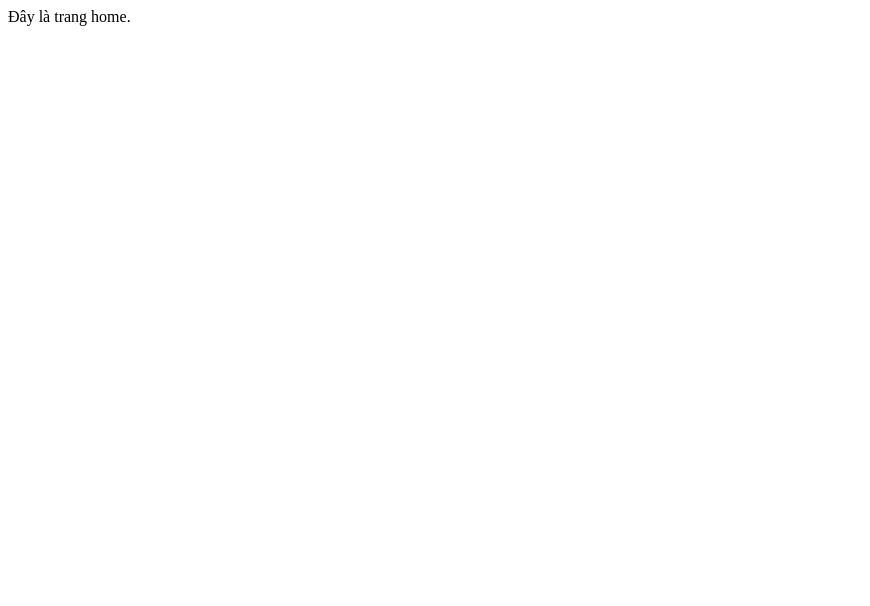
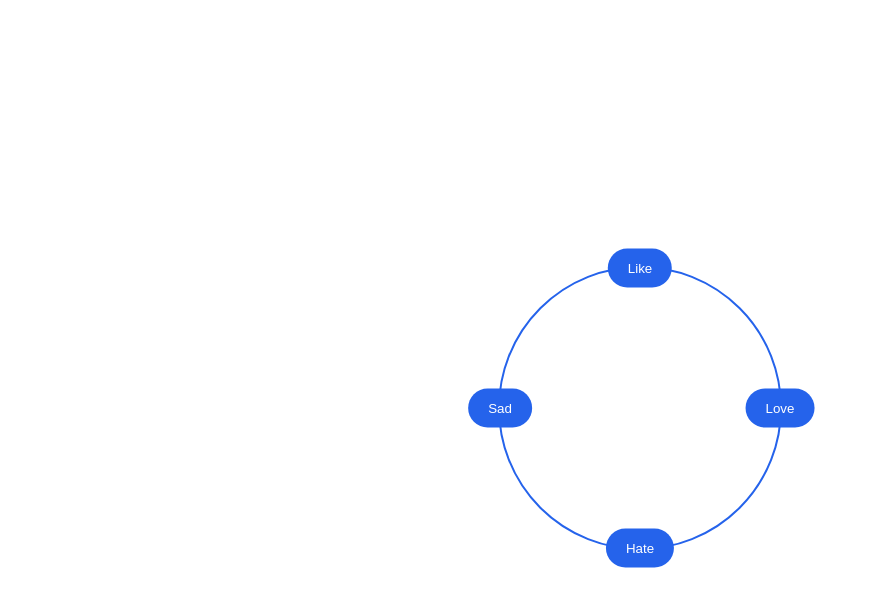
Before and after one commit to doantd11/1308, a React (Vite) app: page / in a window 1280 px wide. Shown: the top 606 px of the page, without its empty margins (0-870 px from the left). Built offline with nearby package versions, Linux system fonts and the light colour scheme.

Commit message:
[DatDT][1308][add circular home buttons]

```diff
--- a/pages/HomePage.jsx
+++ b/pages/HomePage.jsx
@@ -1,3 +1,58 @@
+const buttons = [
+  ['Like', 'top'],
+  ['Love', 'right'],
+  ['Hate', 'bottom'],
+  ['Sad', 'left'],
+];
+
 export default function HomePage() {
-  return <main>Đây là trang home.</main>;
+  return (
+    <>
+      <style>{`
+        .home-page {
+          align-items: center;
+          display: flex;
+          justify-content: center;
+          min-height: 100vh;
+        }
+
+        .button-ring {
+          border: 2px solid #2563eb;
+          border-radius: 50%;
+          height: 280px;
+          position: relative;
+          width: 280px;
+        }
+
+        .circle-button {
+          background: #2563eb;
+          border: 0;
+          border-radius: 999px;
+          color: white;
+          cursor: pointer;
+          padding: 12px 20px;
+          position: absolute;
+          transform: translate(-50%, -50%);
+        }
+
+        .circle-button:hover {
+          background: #1d4ed8;
+        }
+
+        .top { left: 50%; top: 0; }
+        .right { left: 100%; top: 50%; }
+        .bottom { left: 50%; top: 100%; }
+        .left { left: 0; top: 50%; }
+      `}</style>
+      <main className="home-page">
+        <div className="button-ring">
+          {buttons.map(([label, position]) => (
+            <button className={`circle-button ${position}`} key={label} type="button">
+              {label}
+            </button>
+          ))}
+        </div>
+      </main>
+    </>
+  );
 }
```
